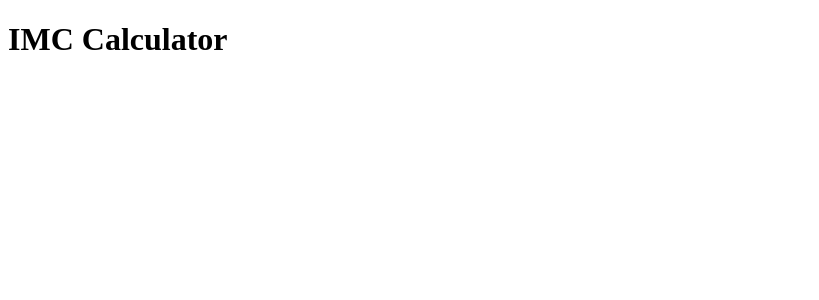
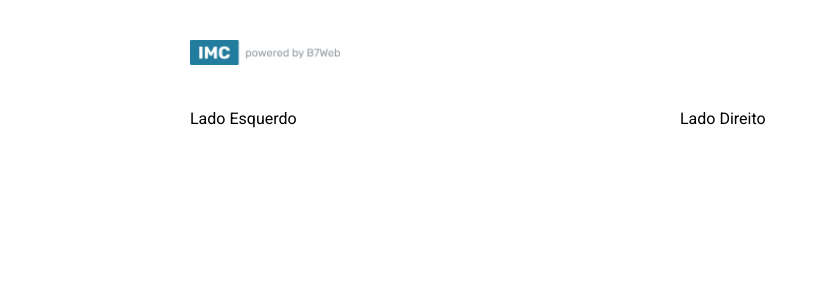
Before and after one commit to leoramos25/imc-calculator, a React (Vite) app: page / in a window 1280 px wide. Shown: the top 300 px of the page, without its empty margins (0-819 px from the left). Built offline with nearby package versions, Linux system fonts and the light colour scheme.

Commit message:
base structure

```diff
--- a/index.html
+++ b/index.html
@@ -1,12 +1,18 @@
 <!DOCTYPE html>
 <html lang="en">
+
 <head>
   <meta charset="UTF-8" />
   <meta name="viewport" content="width=device-width, initial-scale=1.0" />
+  <link rel="preconnect" href="https://fonts.googleapis.com">
+  <link rel="preconnect" href="https://fonts.gstatic.com" crossorigin>
+  <link href="https://fonts.googleapis.com/css2?family=Roboto:wght@400;500;700&display=swap" rel="stylesheet">
   <title>IMC Calculator</title>
 </head>
+
 <body>
   <div id="root"></div>
   <script type="module" src="/src/main.tsx"></script>
 </body>
+
 </html>
--- /dev/null
+++ b/src/App.module.css
@@ -0,0 +1,30 @@
+* {
+    box-sizing: border-box;
+    padding: 0;
+    margin: 0;
+}
+
+body {
+    font-family: 'Roboto', sans-serif;
+}
+
+.headerContainer {
+    max-width: 900px;
+    margin: 40px auto;
+}
+
+.container {
+    display: flex;
+    max-width: 900px;
+    margin: auto;
+}
+
+.leftSide {
+    flex: 1;
+    margin-right: 40px;
+}
+
+.rightSide {
+    flex: 1;
+    margin-left: 40px;
+}
--- a/src/App.tsx
+++ b/src/App.tsx
@@ -1,7 +1,22 @@
-import './App.css'
+import styles from './App.module.css';
+import poweredImage from './assets/powered.png';
 
 export function App() {
   return (
-    <h1>IMC Calculator</h1>
+    <div className={styles.main}>
+      <header>
+        <div className={styles.headerContainer}>
+          <img src={poweredImage} alt="powered logo" width={150} />
+        </div>
+      </header>
+      <div className={styles.container}>
+        <div className={styles.leftSide}>
+          Lado Esquerdo
+        </div>
+        <div className={styles.rightSide}>
+          Lado Direito
+        </div>
+      </div>
+    </div>
   )
 }
```
Also changed, not shown: src/App.css (deleted). Lines whose indentation alone changed are shown as unchanged.
